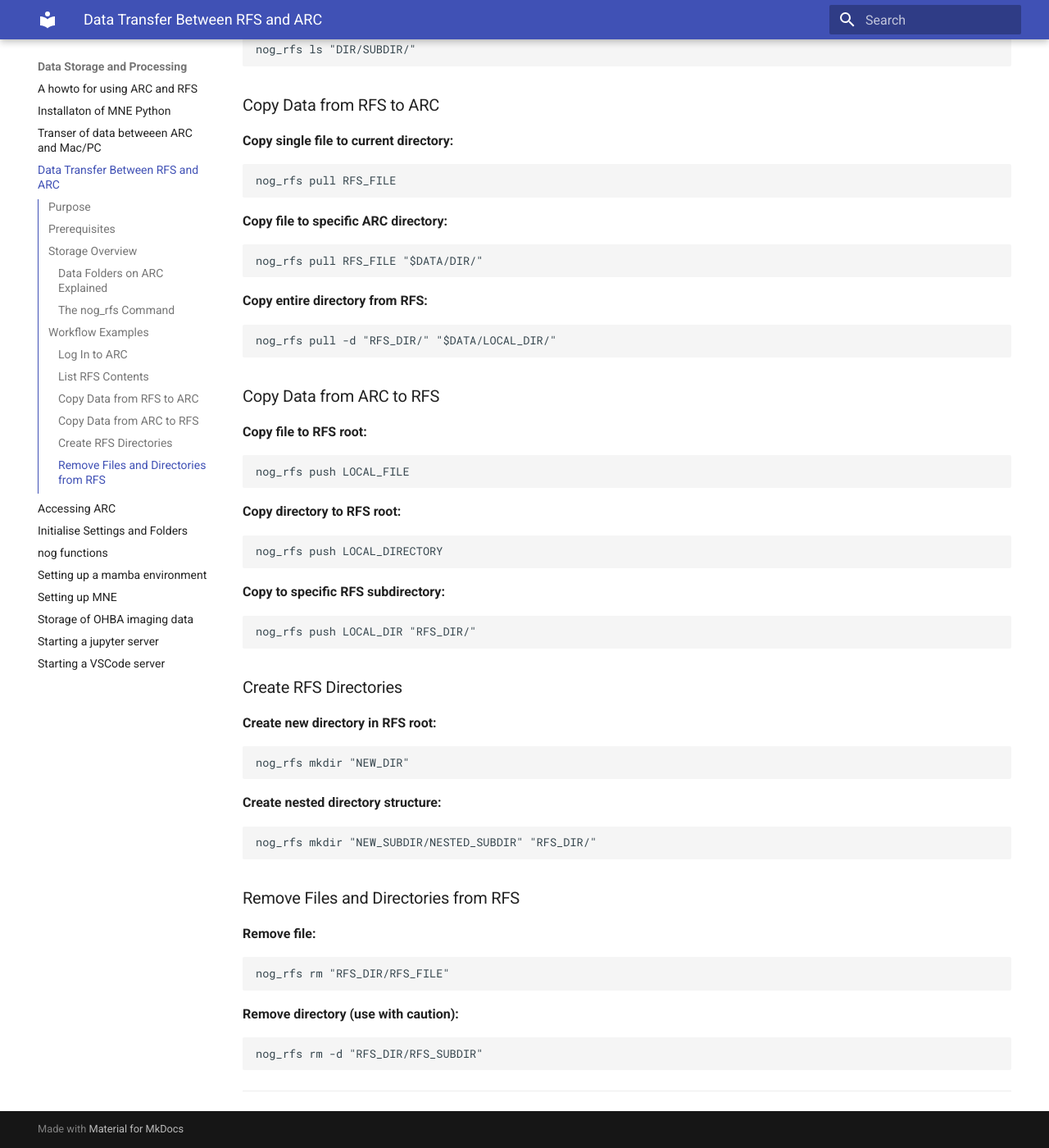
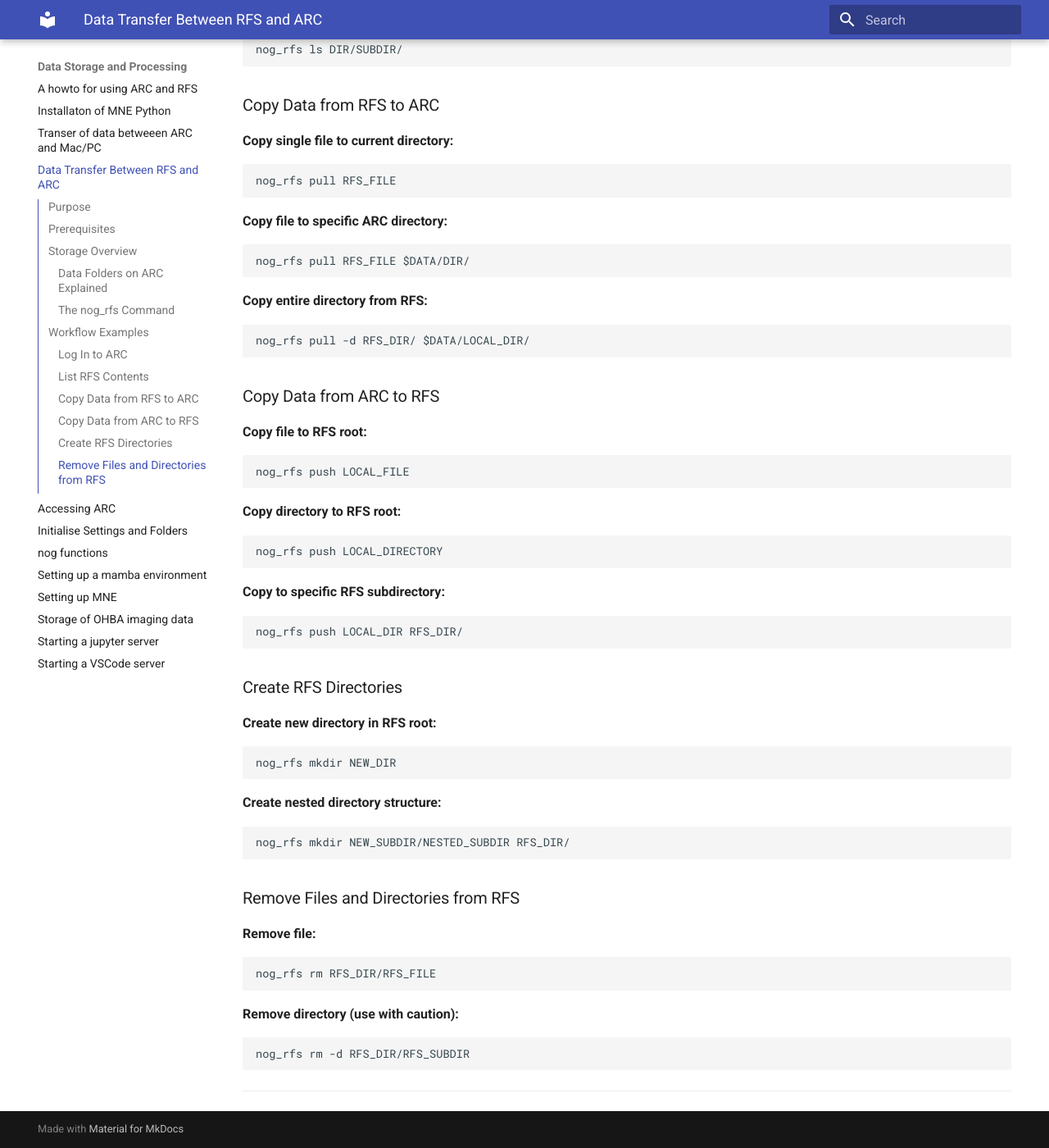
Before and after one commit to Neuronal-Oscillations/group-handbook, an MkDocs documentation site: the page built from docs/Data-Storage-and-Processing/RFS-to-ARC-datatransfer.md, in a window 1280 px wide and 1400 px high, scrolled down 2247 px. Shown: the whole window at 82% size. Built offline with MkDocs 1.6.1 and Material for MkDocs 9.7.7, drawn with Linux system fonts in a browser that asks for light colours; some of the changed text lies outside the part shown.

````diff
--- a/docs/Data-Storage-and-Processing/RFS-to-ARC-datatransfer.md
+++ b/docs/Data-Storage-and-Processing/RFS-to-ARC-datatransfer.md
@@ -35,28 +35,28 @@ nog_rfs (ls|mkdir|push|pull|rm) REMOTE_FILE [LOCAL_FILE]...
 
 - **`ls`** — List RFS directory contents
   - Takes optional argument: remote subdirectory to list
-  - Example: `nog_rfs ls "RFS_DIR/RFS_SUBDIR"`
+  - Example: `nog_rfs ls RFS_DIR/RFS_SUBDIR`
 
 - **`mkdir`** — Create a directory on RFS
   - Takes one or two arguments: directory tree to create, and optional remote parent directory
-  - Example: `nog_rfs mkdir "NEW_DIR/NEW_SUBDIR" "RFS_DIR/RFS_SUBDIR"`
+  - Example: `nog_rfs mkdir NEW_DIR/NEW_SUBDIR RFS_DIR/RFS_SUBDIR`
   - If only one argument given, creates in RFS root directory
 
 - **`push`** — Copy local file or directory to RFS
   - Takes one or two arguments: local file/directory, and optional remote destination
-  - Example: `nog_rfs push "FILE_OR_DIR" "RFS_DIR/RFS_SUBDIR"`
+  - Example: `nog_rfs push FILE_OR_DIR RFS_DIR/RFS_SUBDIR`
   - If only one argument given, uploads to RFS root directory
 
 - **`pull`** — Copy from RFS to local directory
   - Use `-d` flag for pulling directories; omit for single files
   - Takes one or two arguments: remote file/directory, and optional local destination
-  - Example: `nog_rfs pull -d "RFS_DIR/RFS_SUBDIR" "$DATA/DIR/"`
+  - Example: `nog_rfs pull -d RFS_DIR/RFS_SUBDIR $DATA/DIR/`
   - If only one argument given, downloads to current working directory
 
 - **`rm`** — Delete file or directory on RFS (use with caution)
   - Use `-d` flag for deleting directories; omit for single files
   - Takes one argument: remote file or folder path
-  - Example: `nog_rfs rm -d "RFS_DIR/RFS_SUBDIR"`
+  - Example: `nog_rfs rm -d RFS_DIR/RFS_SUBDIR`
 
 ---
 
@@ -78,7 +78,7 @@ nog_rfs ls
 
 **List specific RFS subdirectory:**
 ```bash
-nog_rfs ls "DIR/SUBDIR/"
+nog_rfs ls DIR/SUBDIR/
 ```
 
 ### Copy Data from RFS to ARC
@@ -90,12 +90,12 @@ nog_rfs pull RFS_FILE
 
 **Copy file to specific ARC directory:**
 ```bash
-nog_rfs pull RFS_FILE "$DATA/DIR/"
+nog_rfs pull RFS_FILE $DATA/DIR/
 ```
 
 **Copy entire directory from RFS:**
 ```bash
-nog_rfs pull -d "RFS_DIR/" "$DATA/LOCAL_DIR/"
+nog_rfs pull -d RFS_DIR/ $DATA/LOCAL_DIR/
 ```
 
 ### Copy Data from ARC to RFS
@@ -112,31 +112,31 @@ nog_rfs push LOCAL_DIRECTORY
 
 **Copy to specific RFS subdirectory:**
 ```bash
-nog_rfs push LOCAL_DIR "RFS_DIR/"
+nog_rfs push LOCAL_DIR RFS_DIR/
 ```
 
 ### Create RFS Directories
 
 **Create new directory in RFS root:**
 ```bash
-nog_rfs mkdir "NEW_DIR"
+nog_rfs mkdir NEW_DIR
 ```
 
 **Create nested directory structure:**
 ```bash
-nog_rfs mkdir "NEW_SUBDIR/NESTED_SUBDIR" "RFS_DIR/"
+nog_rfs mkdir NEW_SUBDIR/NESTED_SUBDIR RFS_DIR/
 ```
 
 ### Remove Files and Directories from RFS
 
 **Remove file:**
 ```bash
-nog_rfs rm "RFS_DIR/RFS_FILE"
+nog_rfs rm RFS_DIR/RFS_FILE
 ```
 
 **Remove directory (use with caution):**
 ```bash
-nog_rfs rm -d "RFS_DIR/RFS_SUBDIR"
+nog_rfs rm -d RFS_DIR/RFS_SUBDIR
 ```
 
 ---
````
